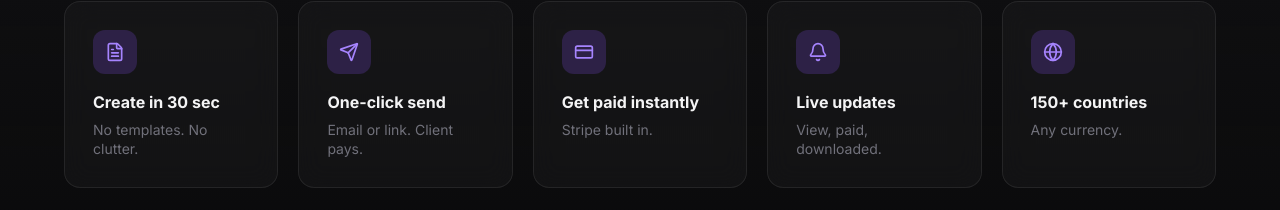
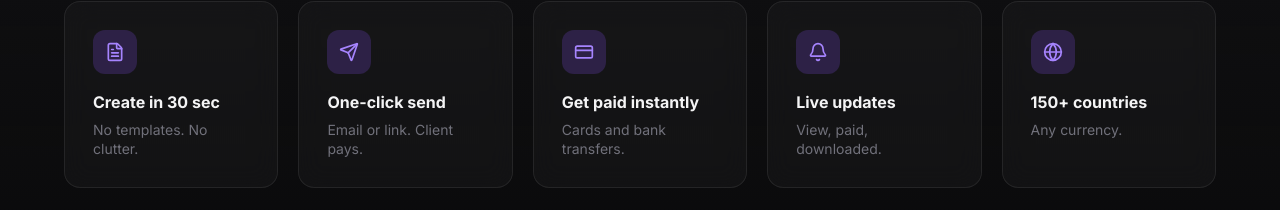
Before and after one commit to AqibIqbal1/billsera, a Next.js app: page / in a window 1280 px wide. Shown: the part 1080-1290 px from the top of the page. Built offline with nearby package versions, Linux system fonts and the light colour scheme.

Commit message:
fix: Update feature description for payment options to clarify supported methods

```diff
--- a/app/page.tsx
+++ b/app/page.tsx
@@ -145,7 +145,7 @@ const Features = () => {
     {
       icon: CreditCard,
       title: "Get paid instantly",
-      desc: "Stripe built in.",
+      desc: "Cards and bank transfers.",
     },
     {
       icon: Bell,
```
